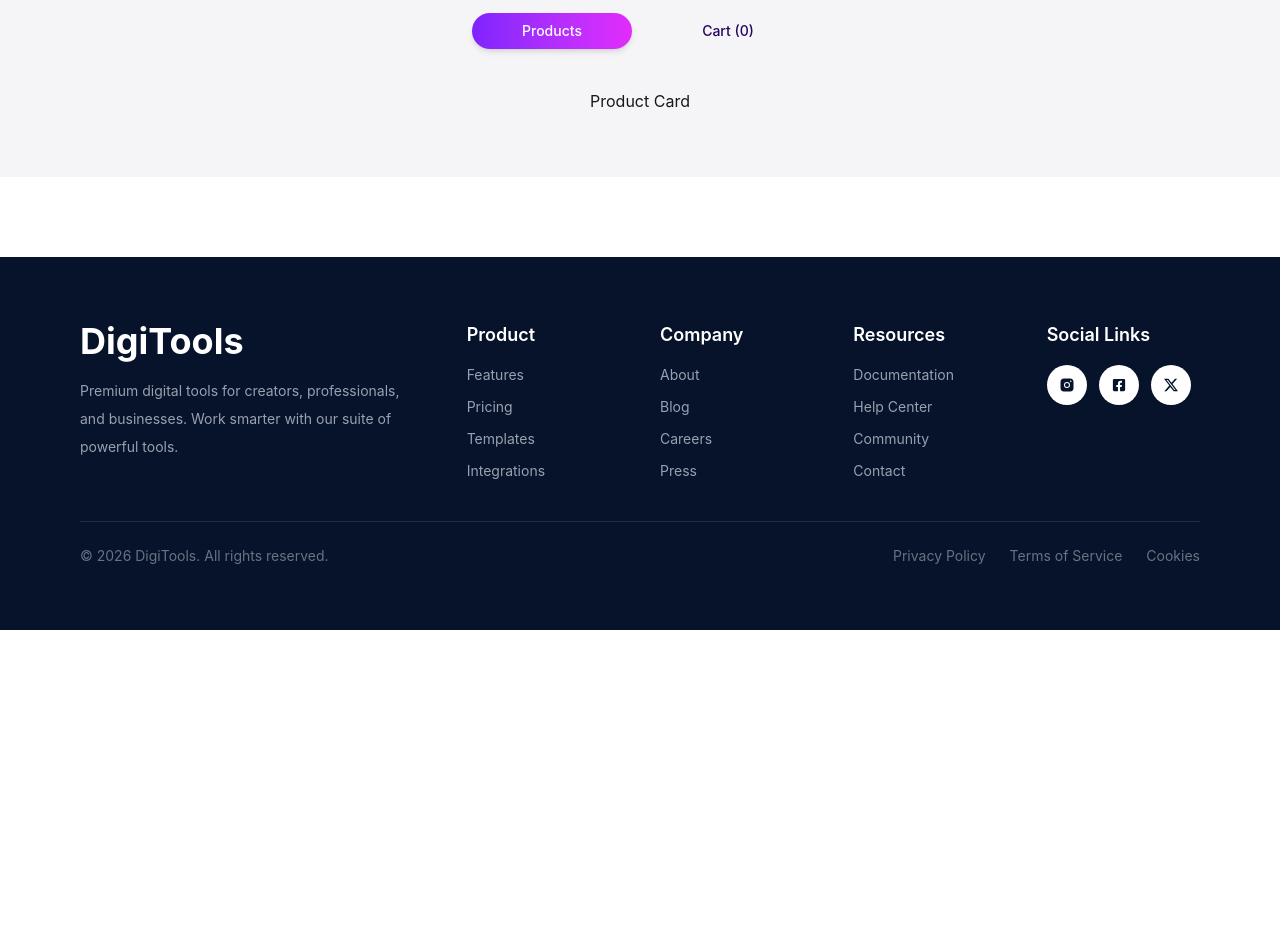
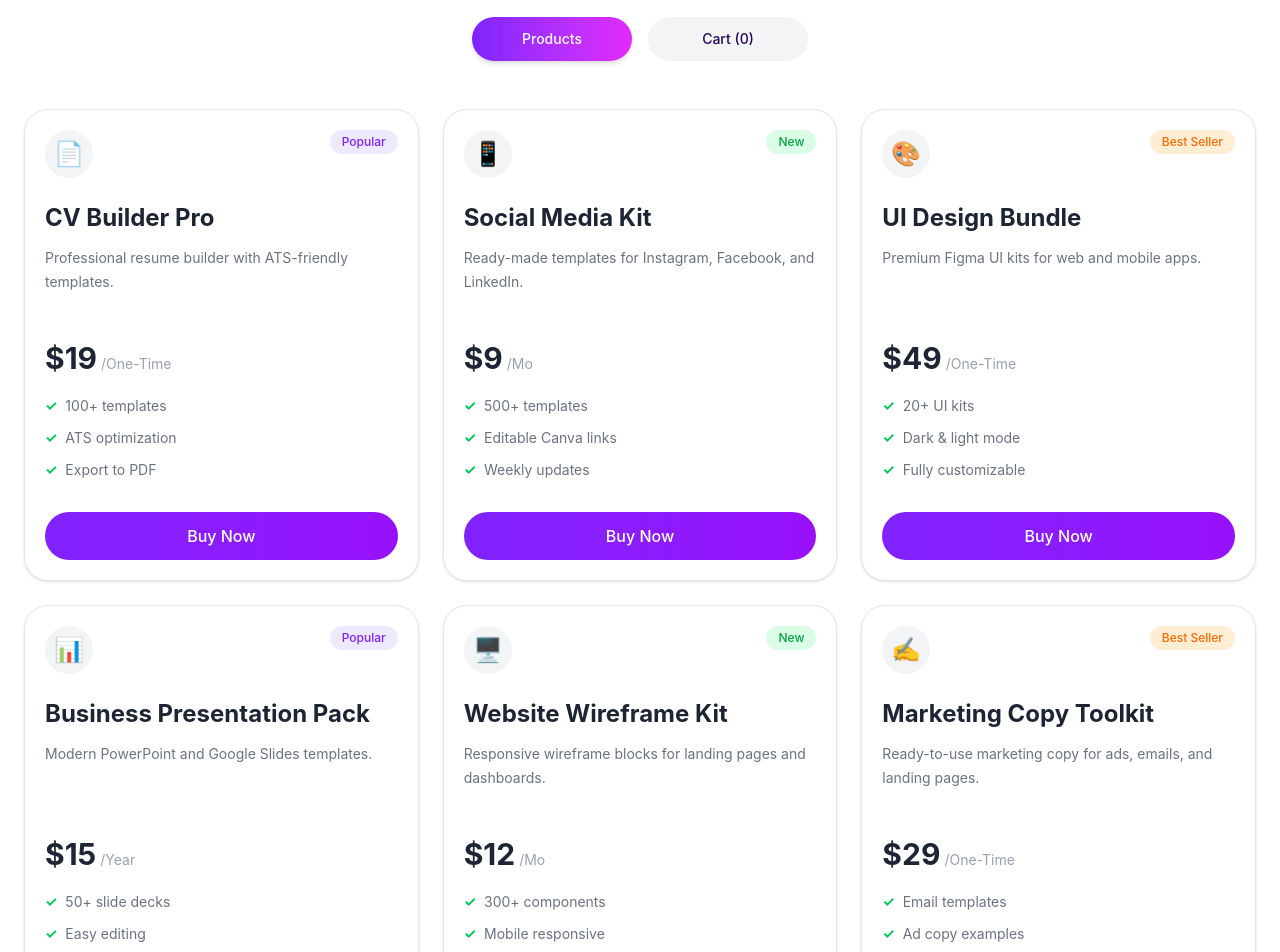
Before and after one commit to rasheduzzaman1978/Batch-13-A-6-DigiTools-Platform-2026, a React (Vite) app: page / in a window 1280 px wide. Shown: the part 1860-2812 px from the top of the page. Before the commit the page ends 2490 px from the top, so only its background shows below. Built offline with nearby package versions, Linux system fonts and the light colour scheme.

Commit message:
ProductsCard.jsx file updated and card style added

```diff
--- a/public/products.json
+++ b/public/products.json
@@ -52,4 +52,41 @@
     "period": "yearly",
     "tag": "Popular",
     "tagType": "popular",
+    "features": [
+      "50+ slide decks",
+      "Easy editing",
+      "High-resolution graphics"
+    ],
+    "icon": "📊"
+  },
+  {
+    "id": 5,
+    "name": "Website Wireframe Kit",
+    "description": "Responsive wireframe blocks for landing pages and dashboards.",
+    "price": 12,
+    "period": "monthly",
+    "tag": "New",
+    "tagType": "new",
+    "features": [
+      "300+ components",
+      "Mobile responsive",
+      "Figma compatible"
+    ],
+    "icon": "🖥️"
+  },
+  {
+    "id": 6,
+    "name": "Marketing Copy Toolkit",
+    "description": "Ready-to-use marketing copy for ads, emails, and landing pages.",
+    "price": 29,
+    "period": "one-time",
+    "tag": "Best Seller",
+    "tagType": "best-seller",
+    "features": [
+      "Email templates",
+      "Ad copy examples",
+      "SEO headlines"
+    ],
+    "icon": "✍️"
+  }
 ]
--- a/src/components/PremiumDigitalToolSection/PremiumDigitalToolSection.jsx
+++ b/src/components/PremiumDigitalToolSection/PremiumDigitalToolSection.jsx
@@ -1,67 +1,75 @@
-import { useState } from "react";
-import Cart from "../Cart/Cart";
-import ProductsCard from "../ProductsCard/ProductsCard";
+import React, { useEffect, useState } from 'react';
+import ProductCard from '../ProductsCard/ProductsCard';
+import Cart from '../Cart/Cart';
 
-const getProducts = async () => {
-  const res = await fetch("/products.json");
-  return res.json();
+const PremiumDigitalToolsSection = () => {
+  const [products, setProducts] = useState([]);
+  const [activeTab, setActiveTab] = useState('products');
+  const [carts, setCarts] = useState([]);
+
+  useEffect(() => {
+    fetch('/products.json')
+      .then((res) => res.json())
+      .then((data) => setProducts(data));
+  }, []);
+
+  const handleAddToCart = (product) => {
+    const exists = carts.find((item) => item.id === product.id);
+
+    if (!exists) {
+      setCarts([...carts, product]);
+    }
   };
 
-const productsPromise = getProducts();
-
-const PremiumDigitalToolsSection = () => {
-  const [activeTab, setActiveTab] = useState("products");
-  const [carts, setCarts] = useState([]);
-
   return (
-    <section className="bg-[#f5f5f7] py-16 px-4">
-      <div className="max-w-3xl mx-auto text-center">
-        <h2 className="text-3xl md:text-4xl lg:text-5xl font-extrabold text-[#101727]">
-          Premium Digital Tools
-        </h2>
-
-        <p className="mt-4 text-sm md:text-base text-[#627382] max-w-xl mx-auto leading-relaxed">
-          Choose from our curated collection of premium digital products
-          designed to boost your productivity and creativity.
+    <section className="max-w-7xl mx-auto px-6 py-20">
+      <div className="text-center mb-12">
+        <h2 className="text-5xl font-bold mb-4">Premium Digital Tools</h2>
+        <p className="text-gray-500">
+          Browse our collection of digital products.
         </p>
+      </div>
 
       <div className="flex items-center justify-center gap-4 mt-8">
         <button
-            onClick={() => setActiveTab("products")}
-            className={`rounded-full w-40 px-6 py-2 text-sm font-medium transition-all duration-300 ${
-              activeTab === "products"
-                ? "bg-gradient-to-r from-violet-600 to-fuchsia-500 text-white shadow-md hover:shadow-lg"
-                : "text-[#25065D] hover:text-violet-600"
+          onClick={() => setActiveTab('products')}
+          className={`rounded-full w-40 px-6 py-3 text-sm font-medium transition-all duration-300 ${
+            activeTab === 'products'
+              ? 'bg-gradient-to-r from-violet-600 to-fuchsia-500 text-white shadow-md'
+              : 'bg-gray-100 text-[#25065D] hover:text-violet-600'
           }`}
         >
           Products
         </button>
 
         <button
-            onClick={() => setActiveTab("cart")}
-            className={`rounded-full w-40 px-6 py-2 text-sm font-medium transition-all duration-300 ${
-              activeTab === "cart"
-                ? "bg-gradient-to-r from-violet-600 to-fuchsia-500 text-white shadow-md hover:shadow-lg"
-                : "text-[#25065D] hover:text-violet-600"
+          onClick={() => setActiveTab('cart')}
+          className={`rounded-full w-40 px-6 py-3 text-sm font-medium transition-all duration-300 ${
+            activeTab === 'cart'
+              ? 'bg-gradient-to-r from-violet-600 to-fuchsia-500 text-white shadow-md'
+              : 'bg-gray-100 text-[#25065D] hover:text-violet-600'
           }`}
         >
           Cart ({carts.length})
         </button>
       </div>
 
-        <div className="mt-10">
-          {activeTab === "products" && (
-            <ProductsCard
-              productsPromise={productsPromise}
-              carts={carts}
-              setCarts={setCarts}
+      <div className="mt-12">
+        {activeTab === 'products' && (
+          <div className="grid grid-cols-1 md:grid-cols-2 lg:grid-cols-3 gap-6">
+            {products.map((product) => (
+              <ProductCard
+                key={product.id}
+                product={product}
+                handleAddToCart={handleAddToCart}
               />
+            ))}
+          </div>
         )}
 
-          {activeTab === "cart" && (
+        {activeTab === 'cart' && (
           <Cart carts={carts} setCarts={setCarts} />
         )}
-        </div>
       </div>
     </section>
   );
--- /dev/null
+++ b/src/components/PremiumDigitalToolSection/p.jsx
@@ -0,0 +1,70 @@
+import { useState } from "react";
+import Cart from "../Cart/Cart";
+import ProductsCard from "../ProductsCard/ProductsCard";
+
+const getProducts = async () => {
+  const res = await fetch("/products.json");
+  return res.json();
+};
+
+const productsPromise = getProducts();
+
+const PremiumDigitalToolsSection = () => {
+  const [activeTab, setActiveTab] = useState("products");
+  const [carts, setCarts] = useState([]);
+
+  return (
+    <section className="bg-[#f5f5f7] py-16 px-4">
+      <div className="max-w-3xl mx-auto text-center">
+        <h2 className="text-3xl md:text-4xl lg:text-5xl font-extrabold text-[#101727]">
+          Premium Digital Tools
+        </h2>
+
+        <p className="mt-4 text-sm md:text-base text-[#627382] max-w-xl mx-auto leading-relaxed">
+          Choose from our curated collection of premium digital products
+          designed to boost your productivity and creativity.
+        </p>
+
+        <div className="flex items-center justify-center gap-4 mt-8">
+          <button
+            onClick={() => setActiveTab("products")}
+            className={`rounded-full w-40 px-6 py-2 text-sm font-medium transition-all duration-300 ${
+              activeTab === "products"
+                ? "bg-gradient-to-r from-violet-600 to-fuchsia-500 text-white shadow-md hover:shadow-lg"
+                : "text-[#25065D] hover:text-violet-600"
+            }`}
+          >
+            Products
+          </button>
+
+          <button
+            onClick={() => setActiveTab("cart")}
+            className={`rounded-full w-40 px-6 py-2 text-sm font-medium transition-all duration-300 ${
+              activeTab === "cart"
+                ? "bg-gradient-to-r from-violet-600 to-fuchsia-500 text-white shadow-md hover:shadow-lg"
+                : "text-[#25065D] hover:text-violet-600"
+            }`}
+          >
+            Cart ({carts.length})
+          </button>
+        </div>
+
+        <div className="mt-10">
+          {activeTab === "products" && (
+            <ProductsCard
+              productsPromise={productsPromise}
+              carts={carts}
+              setCarts={setCarts}
+            />
+          )}
+
+          {activeTab === "cart" && (
+            <Cart carts={carts} setCarts={setCarts} />
+          )}
+        </div>
+      </div>
+    </section>
+  );
+};
+
+export default PremiumDigitalToolsSection;
--- a/src/components/ProductsCard/ProductsCard.jsx
+++ b/src/components/ProductsCard/ProductsCard.jsx
@@ -1,11 +1,75 @@
 import React from 'react';
 
-const ProductsCard = () => {
+const ProductCard = ({ product, handleAddToCart }) => {
+  const { name, description, price, period, tag, tagType, features, icon } = product;
+
+  const getBadgeStyle = () => {
+    if (tagType === 'popular') {
+      return 'bg-violet-100 text-violet-600';
+    }
+
+    if (tagType === 'new') {
+      return 'bg-green-100 text-green-600';
+    }
+
+    if (tagType === 'best-seller') {
+      return 'bg-orange-100 text-orange-500';
+    }
+
+    return 'bg-gray-100 text-gray-600';
+  };
+
+  const getPeriodText = () => {
+    if (period === 'monthly') return '/Mo';
+    if (period === 'yearly') return '/Year';
+    return '/One-Time';
+  };
+
   return (
-    <div>
-      <h2>Product Card</h2>
+    <div className="bg-white border border-gray-200 rounded-3xl p-5 shadow-sm hover:shadow-md transition duration-300">
+      <div className="flex items-start justify-between mb-6">
+        <div className="w-12 h-12 rounded-full bg-gray-100 flex items-center justify-center text-2xl">
+          {icon}
+        </div>
+
+        <span
+          className={`px-3 py-1 rounded-full text-xs font-medium ${getBadgeStyle()}`}
+        >
+          {tag}
+        </span>
+      </div>
+
+      <h2 className="text-2xl font-bold text-[#1d2433] mb-3">{name}</h2>
+
+      <p className="text-gray-500 text-sm leading-6 mb-6 min-h-[70px]">
+        {description}
+      </p>
+
+      <div className="mb-5">
+        <span className="text-3xl font-bold text-[#1d2433]">${price}</span>
+        <span className="text-gray-400 text-sm ml-1">{getPeriodText()}</span>
+      </div>
+
+      <ul className="space-y-3 mb-8">
+        {features.map((feature, index) => (
+          <li
+            key={index}
+            className="flex items-center gap-2 text-sm text-gray-500"
+          >
+            <span className="text-green-500 font-bold">✓</span>
+            {feature}
+          </li>
+        ))}
+      </ul>
+
+      <button
+        onClick={() => handleAddToCart(product)}
+        className="w-full bg-gradient-to-r from-violet-600 to-purple-600 hover:from-violet-700 hover:to-purple-700 text-white py-3 rounded-full font-medium transition duration-300"
+      >
+        Buy Now
+      </button>
     </div>
   );
 };
 
-export default ProductsCard;
+export default ProductCard;
```
Also changed, not shown: 1 other file (tests, documents, lock files or other folders). Lines whose indentation alone changed are shown as unchanged.
